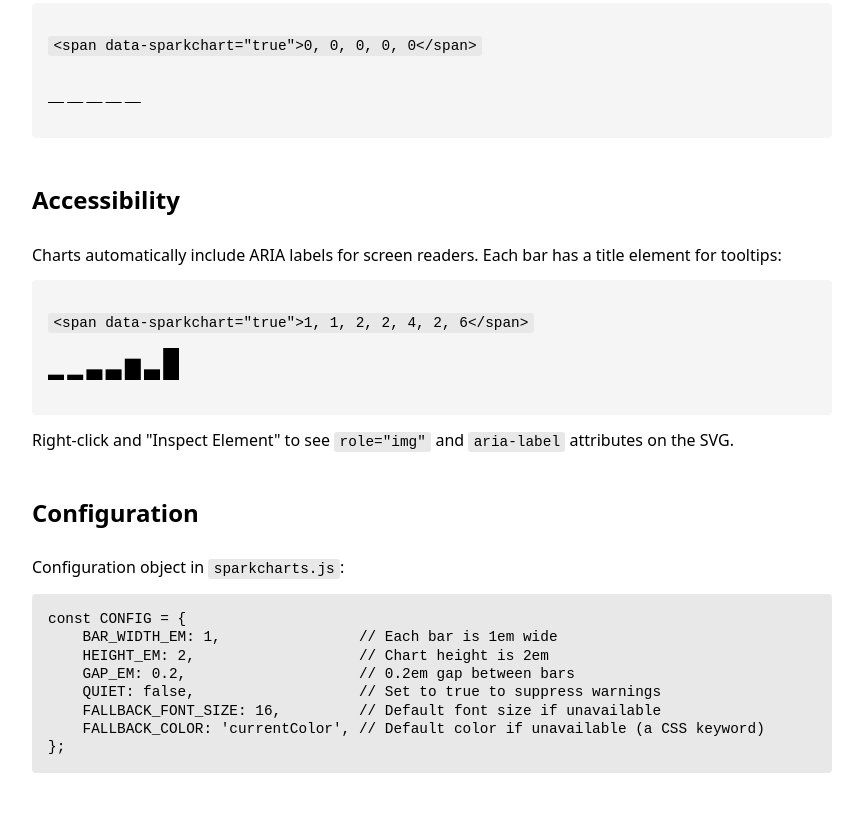
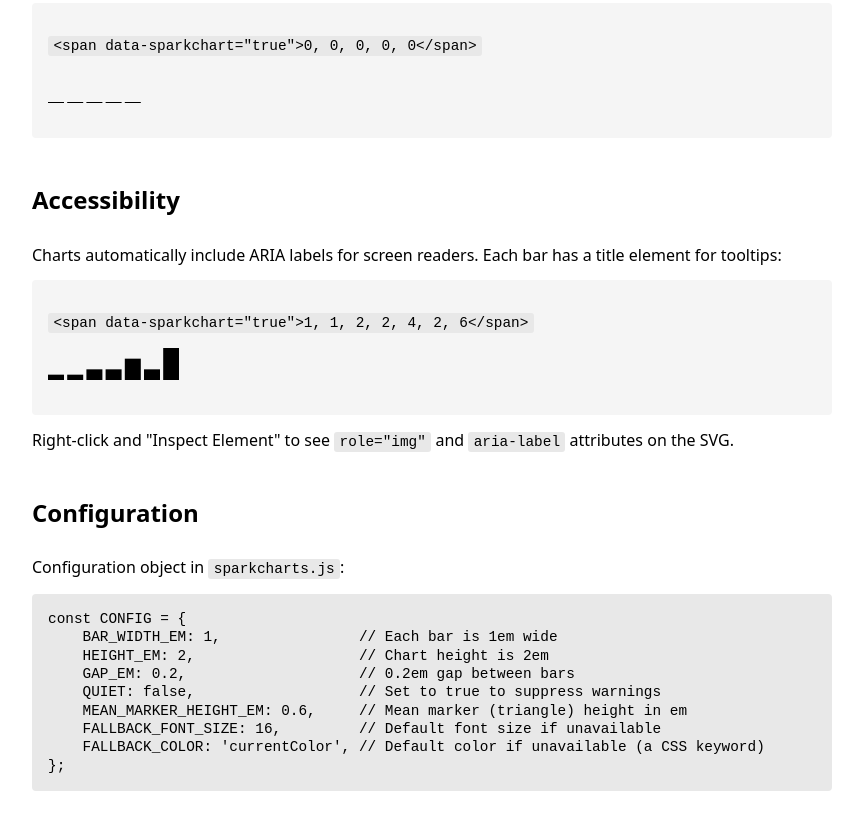
Before and after one commit to colinhb/sparkcharts.js, a plain HTML site: page index.html in a window 1280 px wide. Shown: the part 5297-6120 px from the top of the page, without its empty margins (208-1071 px from the left). Drawn offline with Linux system fonts and the light colour scheme.

Commit message:
update configuration section

```diff
--- a/index.html
+++ b/index.html
@@ -413,6 +413,7 @@
     HEIGHT_EM: 2,                   // Chart height is 2em
     GAP_EM: 0.2,                    // 0.2em gap between bars
     QUIET: false,                   // Set to true to suppress warnings
+    MEAN_MARKER_HEIGHT_EM: 0.6,     // Mean marker (triangle) height in em
     FALLBACK_FONT_SIZE: 16,         // Default font size if unavailable
     FALLBACK_COLOR: 'currentColor', // Default color if unavailable (a CSS keyword)
 };</code></pre>
```
